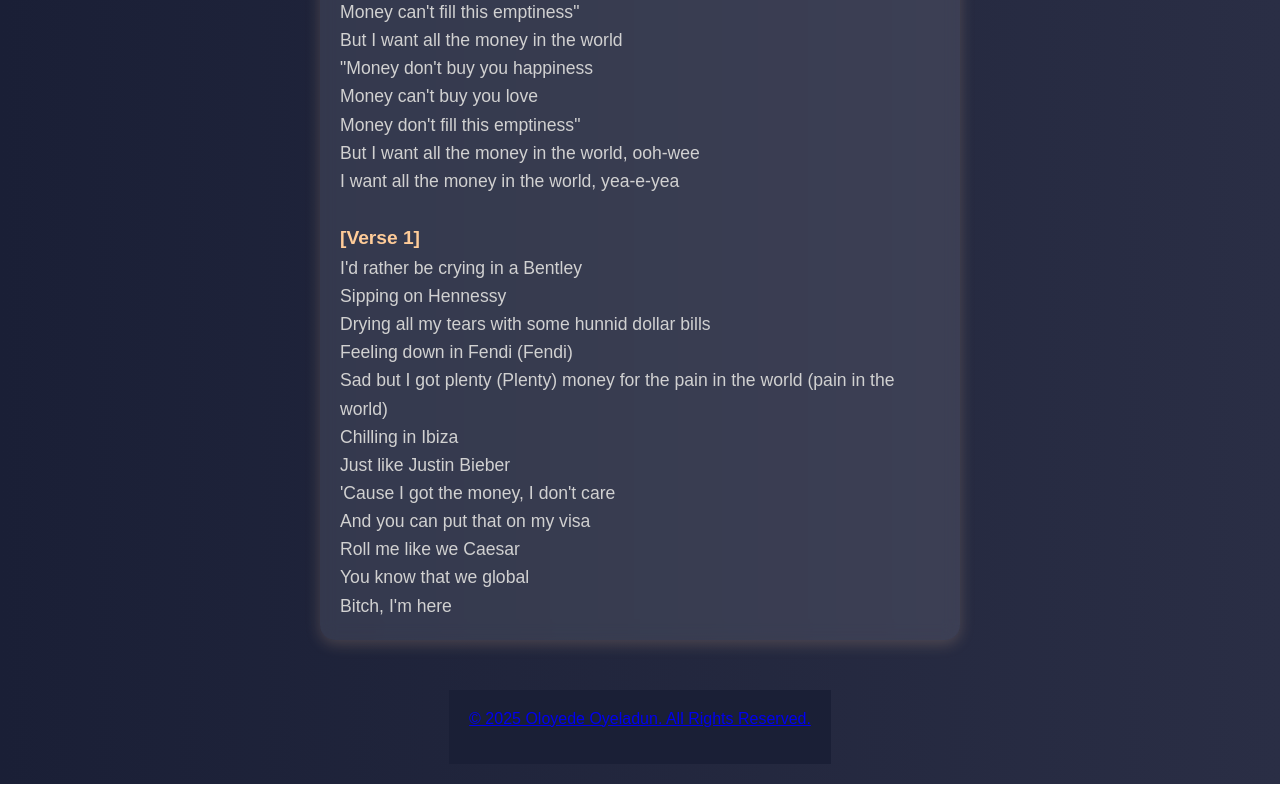
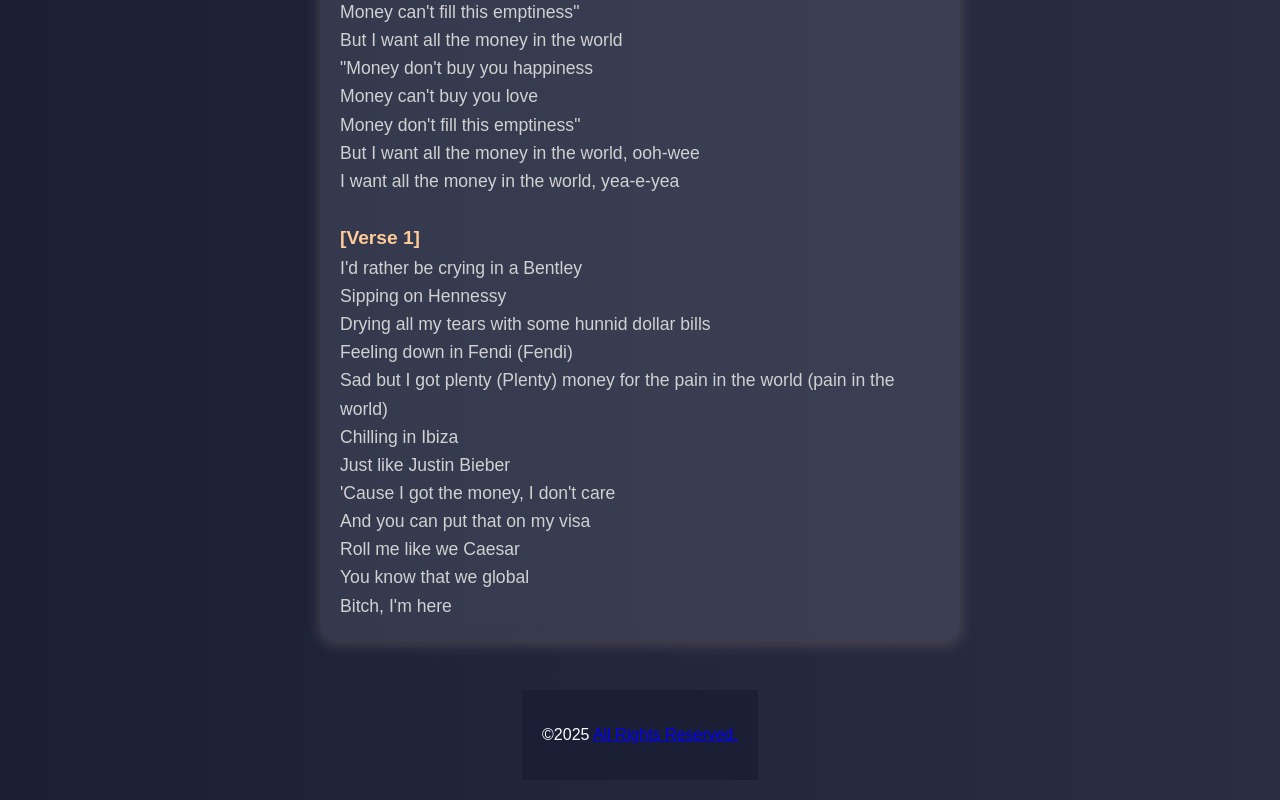
Before and after one commit to SHEWAPNG/Tenimusicpage, a plain HTML site: page index.html in a window 1280 px wide. Shown: the part 847-1647 px from the top of the page. Drawn offline with Linux system fonts and the light colour scheme.

Commit message:
Update index.html

```diff
--- a/index.html
+++ b/index.html
@@ -168,9 +168,12 @@
 
 
     <footer>
-        <a href="https://x.com/SymplySewa56?t=GXpcul4S5RWwx79ydKEdYA&s=09"
-        <p>&copy; 2025 Oloyede Oyeladun. All Rights Reserved.</p>
+
+
+       <p>&copy;2025 <a href="https://x.com/SymplySewa56?t=GXpcul4S5RWwx79ydKEdYA&s=09"
+         Oloyede Oyeladun.
             </a>
+           All Rights Reserved.</p>
     </footer>
 
 </body>
```
